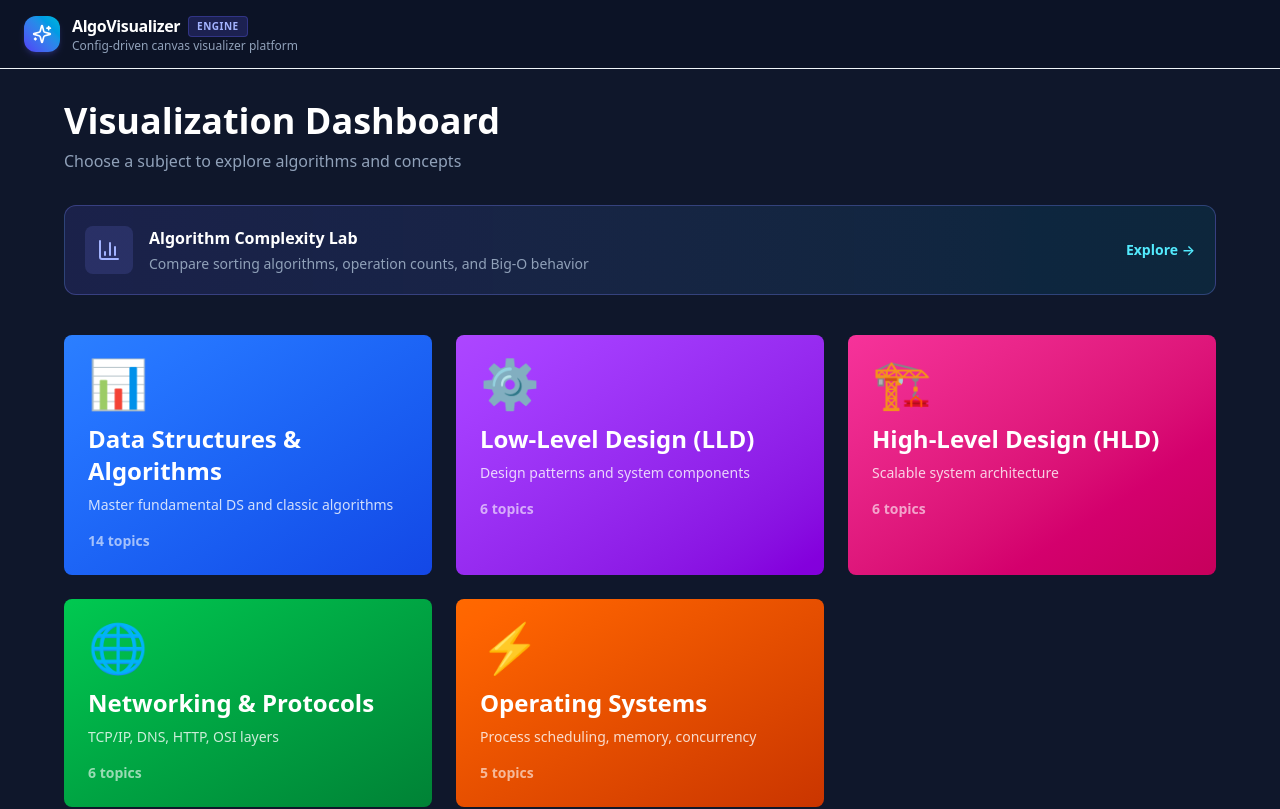
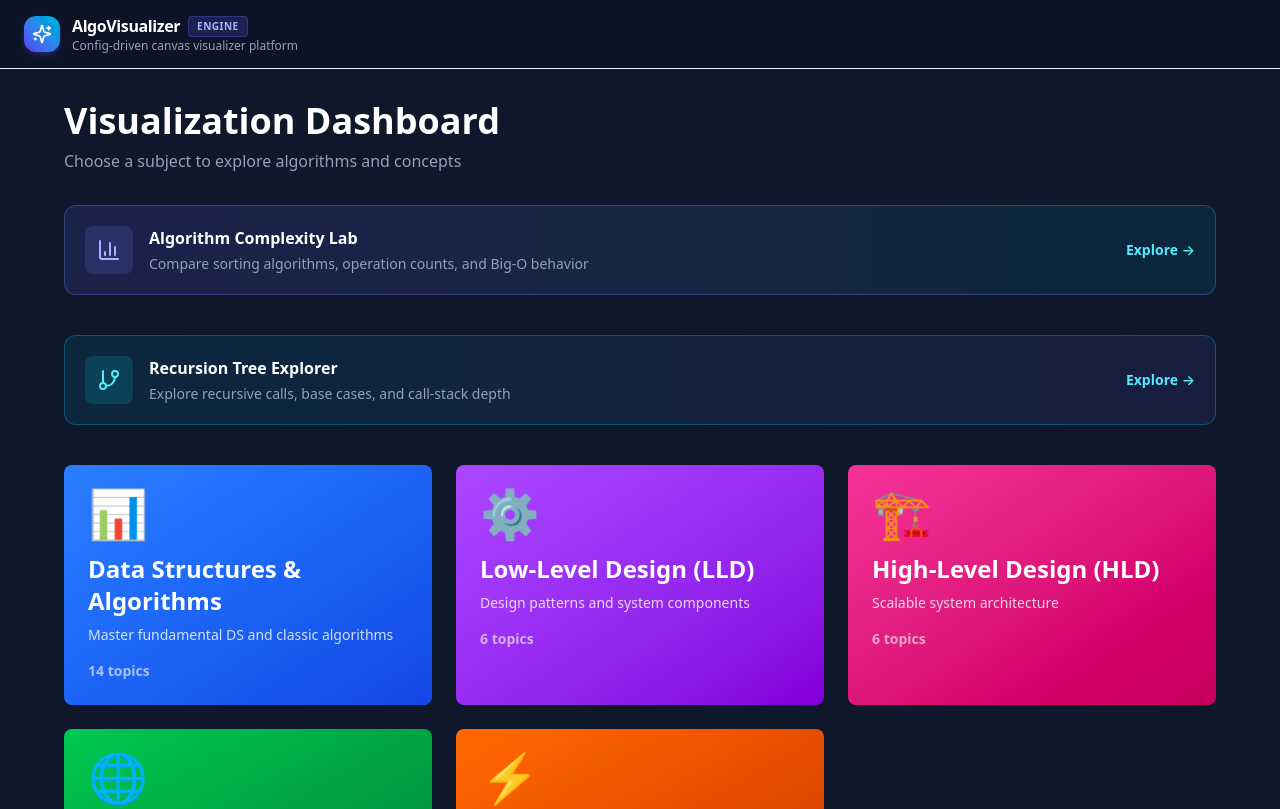
Before and after one commit to abhinandanmishra1/algo-visualizer, a React (Vite) app: page /dashboard in a window 1280 px wide. Shown: the top 809 px of the page. Built offline with nearby package versions, Linux system fonts and the light colour scheme.

Commit message:
feat: add recursion tree dashboard entry

```diff
--- a/src/pages/DashboardPage.tsx
+++ b/src/pages/DashboardPage.tsx
@@ -1,5 +1,5 @@
 import { useNavigate } from 'react-router-dom';
-import { BarChart3 } from 'lucide-react';
+import { BarChart3, GitBranch } from 'lucide-react';
 import { catalog, Subject } from '../catalog';
 
 export default function DashboardPage() {
@@ -26,6 +26,20 @@ export default function DashboardPage() {
           <span className="text-sm font-semibold text-cyan-300">Explore →</span>
         </button>
 
+        <button
+          onClick={() => navigate('/recursion-tree')}
+          className="mb-10 flex w-full items-center justify-between gap-4 rounded-xl border border-cyan-400/30 bg-gradient-to-r from-cyan-500/10 to-indigo-500/10 p-5 text-left transition hover:border-cyan-300/60"
+        >
+          <div className="flex items-center gap-4">
+            <div className="rounded-lg bg-cyan-400/15 p-3 text-cyan-300"><GitBranch size={24} /></div>
+            <div>
+              <h2 className="font-semibold text-white">Recursion Tree Explorer</h2>
+              <p className="mt-1 text-sm text-slate-400">Explore recursive calls, base cases, and call-stack depth</p>
+            </div>
+          </div>
+          <span className="text-sm font-semibold text-cyan-300">Explore →</span>
+        </button>
+
         <div className="grid grid-cols-1 gap-6 md:grid-cols-2 lg:grid-cols-3">
           {subjects.map((subject: Subject) => (
             <div
```
